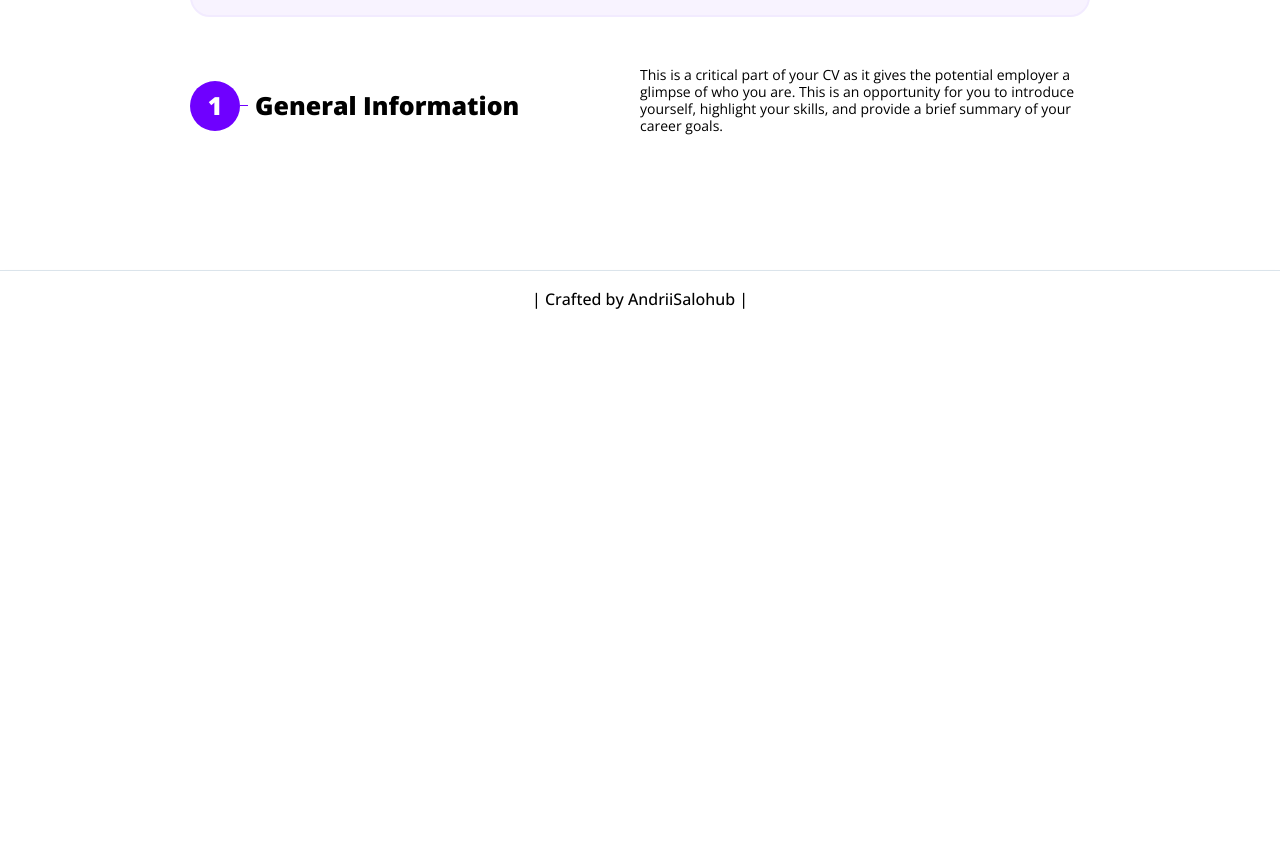
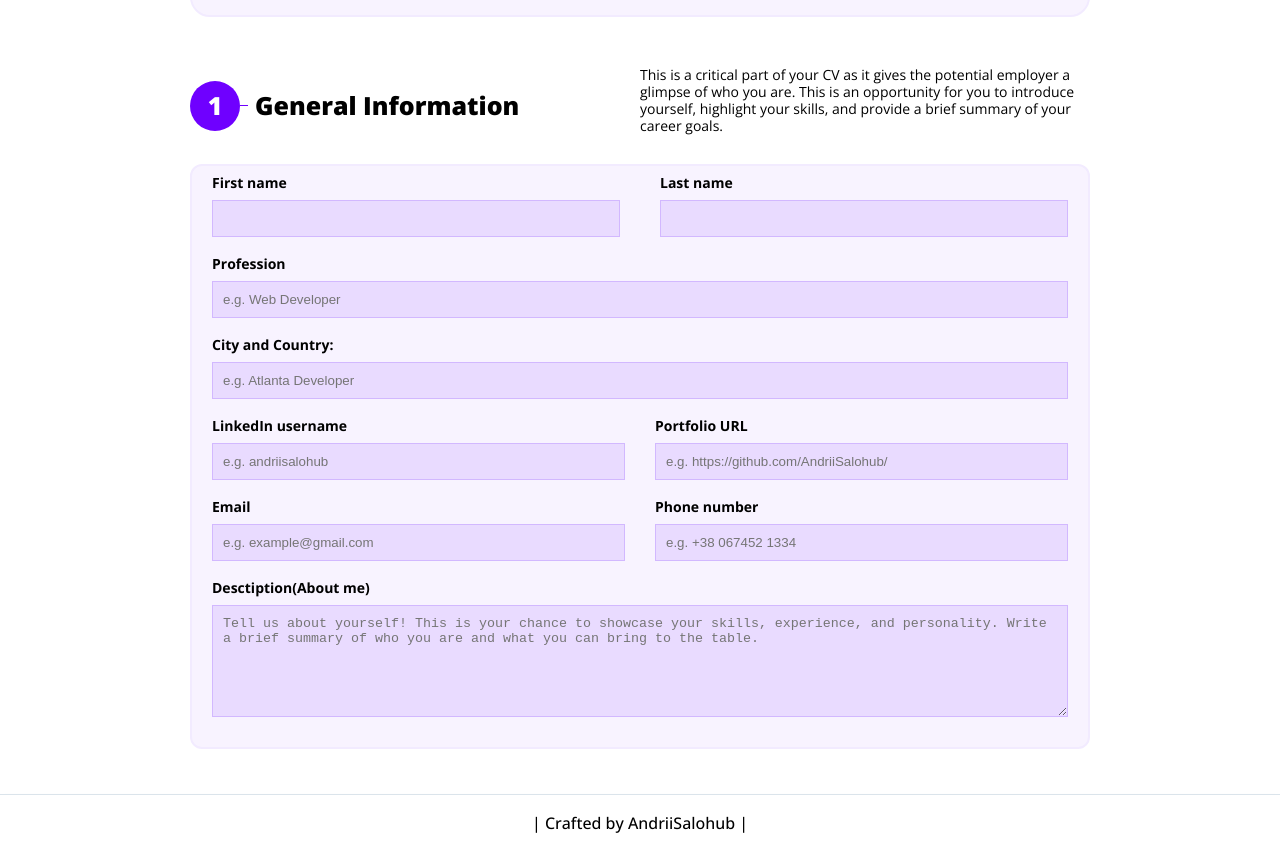
Before and after one commit to AndriiSalohub/cv-generator, a React (Vite) app: page / in a window 1280 px wide. Shown: the part 473-1324 px from the top of the page. Before the commit the page ends 800 px from the top, so only its background shows below. Built offline with nearby package versions, Linux system fonts and the light colour scheme.

Commit message:
Added markup and styles for the general information form section.

```diff
--- a/src/components/GeneralInfo.jsx
+++ b/src/components/GeneralInfo.jsx
@@ -15,7 +15,114 @@ const GeneralInfo = () => {
           career goals.
         </p>
       </header>
-      <fomr className="general-info__form"></fomr>
+      <fomr className="general-info__form">
+        <div className="general-info__full-name">
+          <div>
+            {" "}
+            <label htmlFor="first name" className="general-info__form-label">
+              First name
+            </label>
+            <input
+              type="text"
+              name="first name"
+              id="first name"
+              className="general-info__form-input"
+            />
+          </div>
+          <div>
+            {" "}
+            <label htmlFor="last name" className="general-info__form-label">
+              Last name
+            </label>
+            <input
+              type="text"
+              name="last name"
+              id="last name"
+              className="general-info__form-input"
+            />
+          </div>
+        </div>
+        <label htmlFor="profession" className="general-info__form-label">
+          Profession
+        </label>
+        <input
+          type="text"
+          name="profession"
+          id="profession"
+          placeholder="e.g. Web Developer"
+          className="general-info__form-input"
+        />
+        <label htmlFor="location" className="general-info__form-label">
+          City and Country:
+        </label>
+        <input
+          type="text"
+          name="location"
+          id="location"
+          placeholder="e.g. Atlanta Developer"
+          className="general-info__form-input"
+        />
+        <div className="general-info__contacts">
+          <div>
+            <label htmlFor="linkedIn" className="general-info__form-label">
+              LinkedIn username
+            </label>
+            <input
+              type="text"
+              name="linkedIn"
+              id="linkedIn"
+              placeholder="e.g. andriisalohub"
+              className="general-info__form-input"
+            />
+          </div>
+          <div>
+            <label htmlFor="portfolio" className="general-info__form-label">
+              Portfolio URL
+            </label>
+            <input
+              type="url"
+              name="portfolio"
+              id="portfolio"
+              placeholder="e.g. https://github.com/AndriiSalohub/"
+              className="general-info__form-input"
+            />
+          </div>
+          <div>
+            <label htmlFor="email" className="general-info__form-label">
+              Email
+            </label>
+            <input
+              type="email"
+              name="email"
+              id="email"
+              placeholder="e.g. example@gmail.com"
+              className="general-info__form-input"
+            />
+          </div>
+          <div>
+            <label htmlFor="phone number" className="general-info__form-label">
+              Phone number
+            </label>
+            <input
+              type="tel"
+              name="phone number"
+              id="phone number"
+              placeholder="e.g. +38 067452 1334"
+              className="general-info__form-input"
+            />
+          </div>
+        </div>
+        <label htmlFor="desctiption" className="general-info__form-label">
+          Desctiption(About me)
+        </label>
+        <textarea
+          name="desctiption"
+          id="desctiption"
+          rows="6"
+          placeholder="Tell us about yourself! This is your chance to showcase your skills, experience, and personality. Write a brief summary of who you are and what you can bring to the table."
+          className="general-info__form-input"
+        ></textarea>
+      </fomr>
     </section>
   );
 };
--- a/src/styles/GeneralInfo.scss
+++ b/src/styles/GeneralInfo.scss
@@ -37,6 +37,52 @@
       }
     }
   }
+
+  &__form {
+    margin-top: 20px;
+    background-color: $main-bg;
+    border: $main-border;
+    border-radius: 12px;
+    padding: 10px 20px;
+    display: flex;
+    flex-direction: column;
+
+    &-label {
+      cursor: pointer;
+      font-weight: 700;
+      font-size: 14px;
+      margin-bottom: 10px;
+    }
+
+    &-input {
+      background-color: $secondary-bg;
+      border: $secondary-border;
+      padding: 10px;
+      margin-bottom: 20px;
+    }
+  }
+
+  &__full-name {
+    & div {
+      display: flex;
+      flex-direction: column;
+    }
+
+    display: grid;
+    grid-template-columns: repeat(2, 1fr);
+    grid-gap: 40px;
+  }
+
+  &__contacts {
+    & div {
+      display: flex;
+      flex-direction: column;
+    }
+
+    display: grid;
+    grid-template-columns: repeat(2, 1fr);
+    grid-gap: 0px 30px;
+  }
 }
 
 @media (max-width: 1024px) {
```
